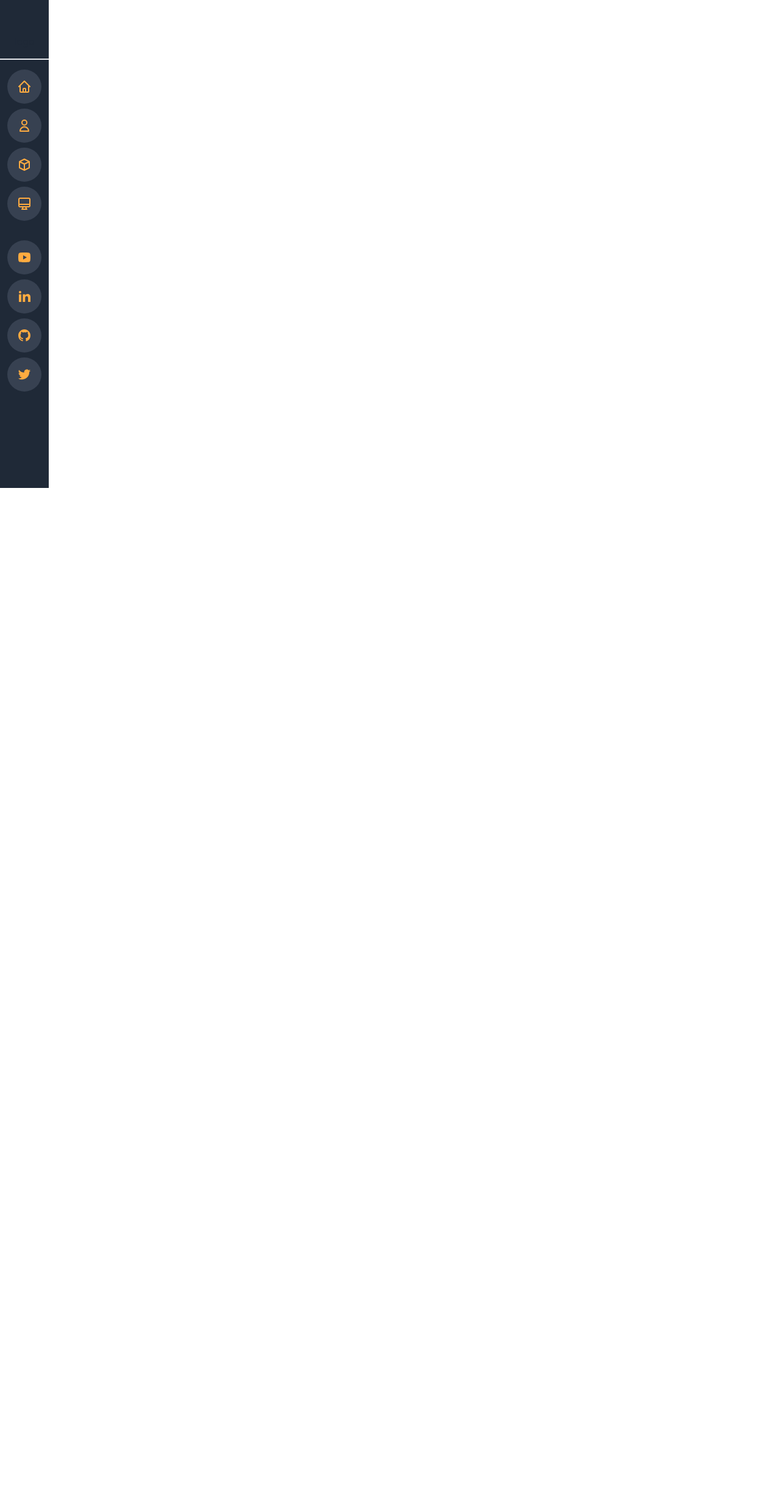
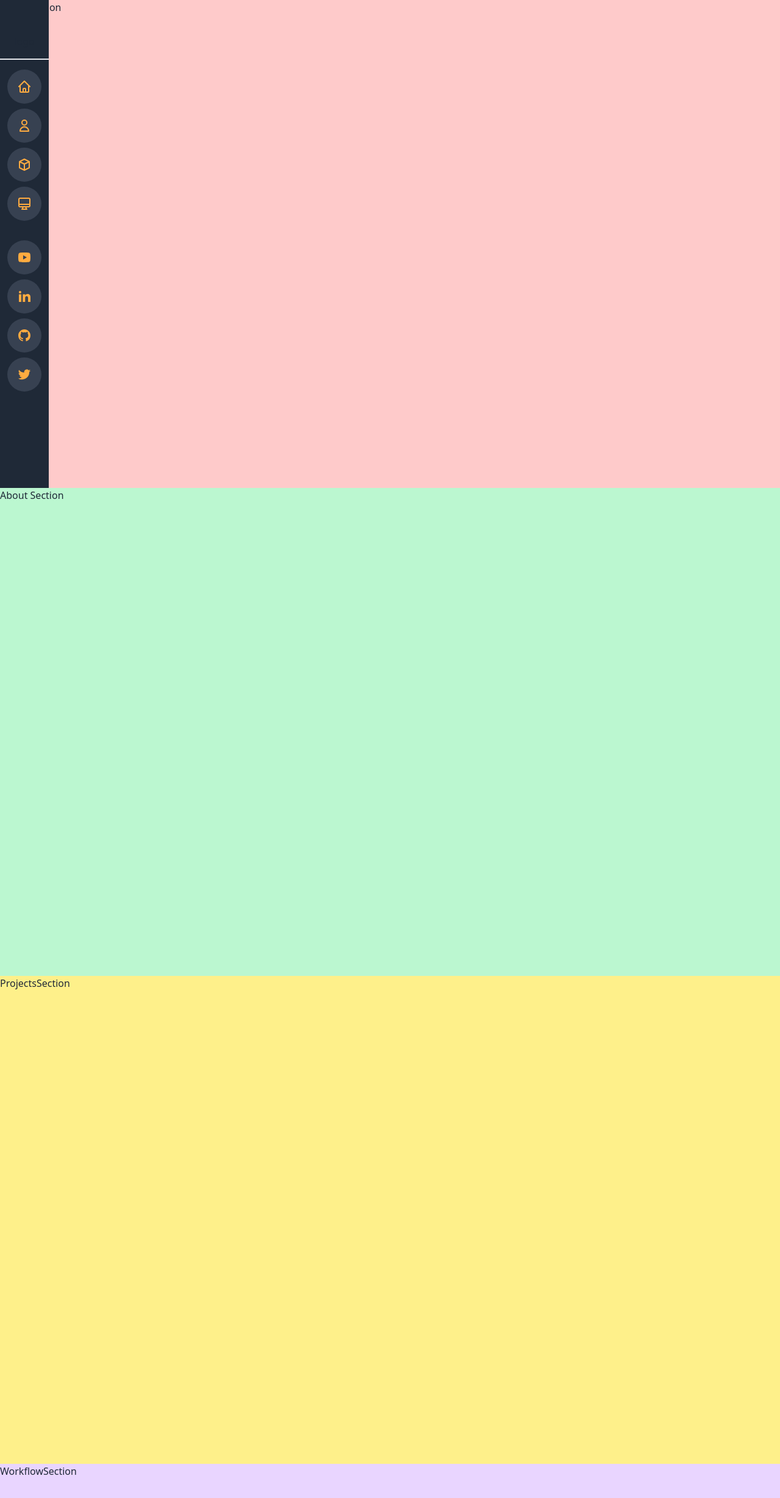
Before and after one commit to iAthman83/react-portfolio, a React (Vite) app: page / in a window 1280 px wide. Shown: the top 2456 px of the page at 61% size. Before the commit the page ends 800 px from the top, so only its background shows below. Built offline with nearby package versions, Linux system fonts and the light colour scheme.

Commit message:
sections and ref

```diff
--- a/src/App.jsx
+++ b/src/App.jsx
@@ -1,17 +1,27 @@
+import { useRef } from "react";
 import SideNav from "./components/SideNav";
+import AboutSection from "./sections/AboutSection";
+import HomeSection from "./sections/HomeSection";
+import ProjectsSection from "./sections/ProjectsSection";
+import WorkflowSection from "./sections/WorkflowSection";
 
 function App() {
+  const homeRef = useRef(null);
+  const aboutRef = useRef(null);
+  const projectsRef = useRef(null);
+  const workflowRef = useRef(null);
   return (
     <>
-      <SideNav />
-      <div className="container mx-auto">
-        <h1>This is title</h1>
-        <p>You</p>
-        <p>You</p>
-        <p>You</p>
-        <p>You</p>
-        <p>You</p>
-      </div>
+      <SideNav
+        aboutRef={aboutRef}
+        homeRef={homeRef}
+        projectsRef={projectsRef}
+        workflowRef={workflowRef}
+      />
+      <HomeSection ref={homeRef} />
+      <AboutSection ref={aboutRef} />
+      <ProjectsSection ref={projectsRef} />
+      <WorkflowSection ref={workflowRef} />
     </>
   );
 }
--- a/src/components/SideNav.jsx
+++ b/src/components/SideNav.jsx
@@ -10,7 +10,8 @@ import {
   RiYoutubeFill,
   RiGithubFill,
 } from "react-icons/ri";
-function SideNav() {
+
+function SideNav({ aboutRef, homeRef, projectsRef, workflowRef }) {
   return (
     <div className="fixed top-0 left-0 bg-gray-800 h-screen w-20 flex-none py-6">
       {/* logo */}
@@ -20,9 +21,9 @@ function SideNav() {
       {/* nav */}
       <nav className="flex flex-col justify-center items-center space-y-2">
         {/* home */}
-        <a
-          href="#"
-          className="text-white block p-4 px-auto bg-gray-700 rounded-full hover:bg-yellowAccent hover:rounded-3xl transition-all ease-in-out group relative"
+        <section
+          onClick={() => homeRef.current.scrollIntoView({ behavior: "smooth" })}
+          className="cursor-pointer text-white block p-4 px-auto bg-gray-700 rounded-full hover:bg-yellowAccent hover:rounded-3xl transition-all ease-in-out group relative"
         >
           <HiOutlineHome
             size={24}
@@ -31,11 +32,13 @@ function SideNav() {
           <span className="absolute flex-row w-auto p-2 m-2 px-4 rounded-md left-16 bottom-1 shadow-md text-gray-100 bg-blackBg font-semibold transition-all duration-100 scale-0 origin-left group-hover:scale-100">
             Home
           </span>
-        </a>
+        </section>
         {/* about */}
-        <a
-          href="#"
-          className="text-white block p-4 px-auto bg-gray-700 rounded-full hover:bg-yellowAccent hover:rounded-3xl transition-all ease-in-out group relative"
+        <section
+          onClick={() =>
+            aboutRef.current.scrollIntoView({ behavior: "smooth" })
+          }
+          className="cursor-pointer text-white block p-4 px-auto bg-gray-700 rounded-full hover:bg-yellowAccent hover:rounded-3xl transition-all ease-in-out group relative"
         >
           <HiOutlineUser
             size={24}
@@ -44,11 +47,13 @@ function SideNav() {
           <span className="absolute flex-row w-auto p-2 m-2 px-4 rounded-md left-16 bottom-1 shadow-md text-gray-100 bg-blackBg font-semibold transition-all duration-100 scale-0 origin-left group-hover:scale-100">
             About
           </span>
-        </a>
+        </section>
         {/* projects */}
-        <a
-          href="#"
-          className="text-white block p-4 px-auto bg-gray-700 rounded-full hover:bg-yellowAccent hover:rounded-3xl transition-all ease-in-out group relative"
+        <section
+          onClick={() =>
+            projectsRef.current.scrollIntoView({ behavior: "smooth" })
+          }
+          className="cursor-pointer text-white block p-4 px-auto bg-gray-700 rounded-full hover:bg-yellowAccent hover:rounded-3xl transition-all ease-in-out group relative"
         >
           <HiOutlineCube
             size={24}
@@ -57,11 +62,13 @@ function SideNav() {
           <span className="absolute flex-row w-auto p-2 m-2 px-4 rounded-md left-16 bottom-1 shadow-md text-gray-100 bg-blackBg font-semibold transition-all duration-100 scale-0 origin-left group-hover:scale-100">
             Projects
           </span>
-        </a>
+        </section>
         {/* workflow */}
-        <a
-          href="#"
-          className="text-white block p-4 px-auto bg-gray-700 rounded-full hover:bg-yellowAccent hover:rounded-3xl transition-all ease-in-out group relative"
+        <section
+          onClick={() =>
+            workflowRef.current.scrollIntoView({ behavior: "smooth" })
+          }
+          className="cursor-pointer text-white block p-4 px-auto bg-gray-700 rounded-full hover:bg-yellowAccent hover:rounded-3xl transition-all ease-in-out group relative"
         >
           <HiOutlineDesktopComputer
             size={24}
@@ -70,7 +77,7 @@ function SideNav() {
           <span className="absolute flex-row w-auto p-2 m-2 px-4 rounded-md left-16 bottom-1 shadow-md text-gray-100 bg-blackBg font-semibold transition-all duration-100 scale-0 origin-left group-hover:scale-100">
             Workflow
           </span>
-        </a>
+        </section>
       </nav>
       {/* socials */}
       <div className="flex flex-col justify-center items-center space-y-2 mt-8">
--- /dev/null
+++ b/src/sections/AboutSection.jsx
@@ -0,0 +1,11 @@
+import { forwardRef } from "react";
+
+const AboutSection = forwardRef((props, ref) => {
+  return (
+    <div ref={ref} className="container mx-auto h-screen bg-green-200">
+      <h1>About Section</h1>
+    </div>
+  );
+});
+
+export default AboutSection;
--- /dev/null
+++ b/src/sections/HomeSection.jsx
@@ -0,0 +1,11 @@
+import { forwardRef } from "react";
+
+const HomeSection = forwardRef((props, ref) => {
+  return (
+    <div ref={ref} className="container mx-auto h-screen bg-red-200">
+      HomeSection
+    </div>
+  );
+});
+
+export default HomeSection;
--- /dev/null
+++ b/src/sections/ProjectsSection.jsx
@@ -0,0 +1,11 @@
+import { forwardRef } from "react";
+
+const ProjectsSection = forwardRef((props, ref) => {
+  return (
+    <div ref={ref} className="container mx-auto h-screen bg-yellow-200">
+      ProjectsSection
+    </div>
+  );
+});
+
+export default ProjectsSection;
--- /dev/null
+++ b/src/sections/WorkflowSection.jsx
@@ -0,0 +1,11 @@
+import { forwardRef } from "react";
+
+const WorkflowSection = forwardRef((props, ref) => {
+  return (
+    <div ref={ref} className="container mx-auto h-screen bg-purple-200">
+      WorkflowSection
+    </div>
+  );
+});
+
+export default WorkflowSection;
```
